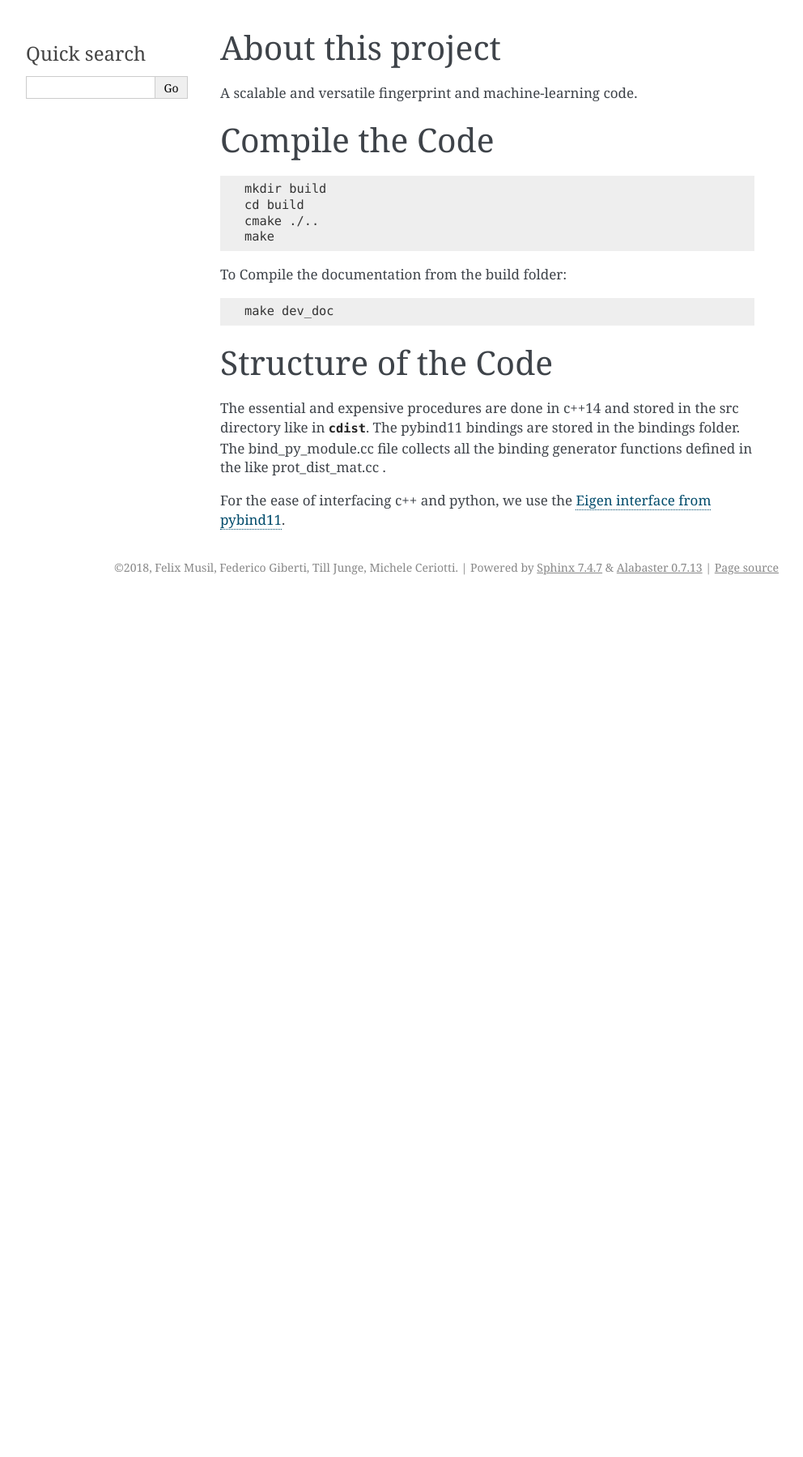
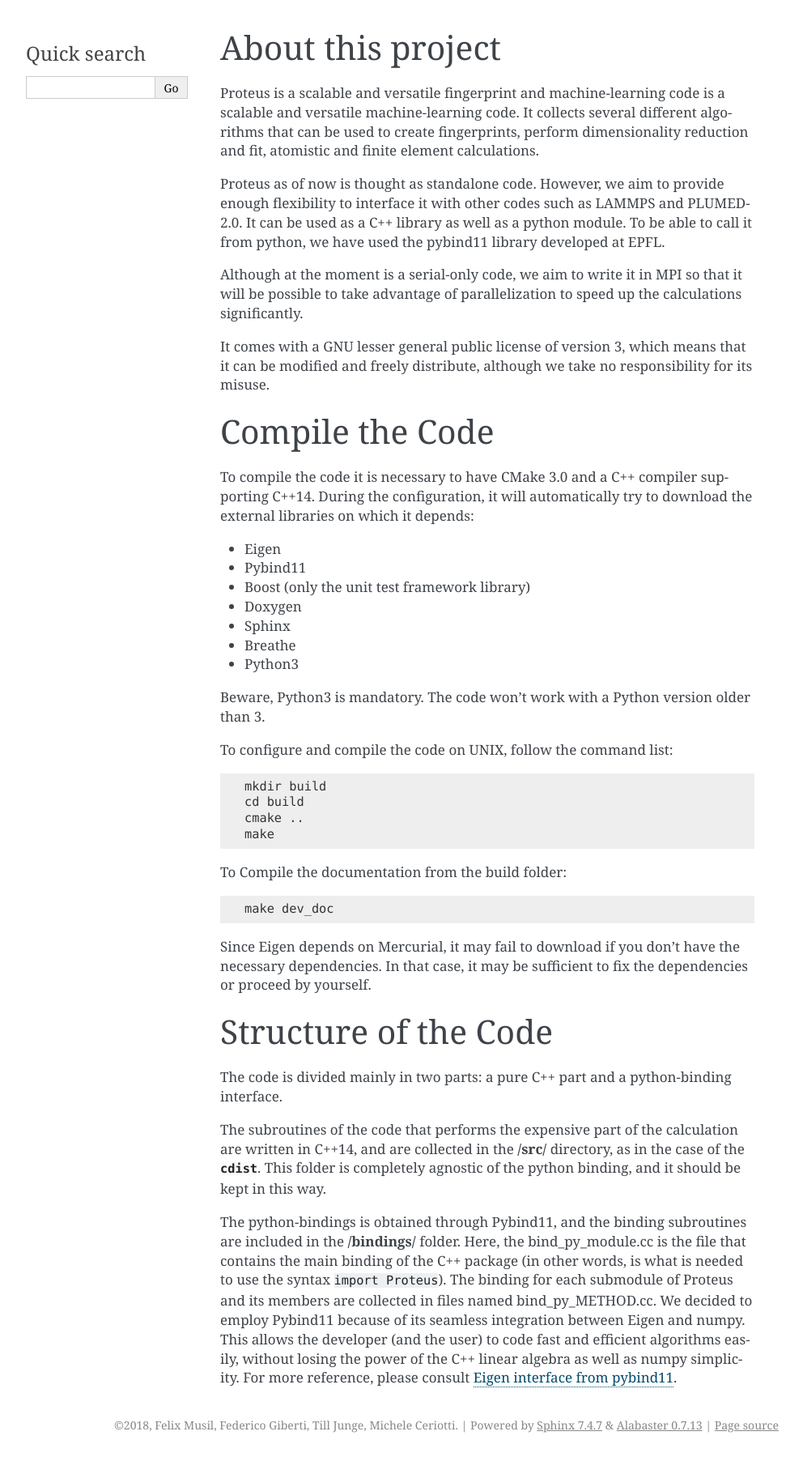
Before and after one commit to lab-cosmo/librascal, a Sphinx documentation site: the page built from docs/source/intro.rst, in a window 1280 px wide. Shown: the whole page at 81% size, without its empty margins (148-1140 px from the left). Built offline with Sphinx 7.4.7, drawn with Linux system fonts in a browser that asks for light colours; before the commit the page ends 900 px from its top, so only the background shows below that.

```diff
--- a/docs/source/index.rst
+++ b/docs/source/index.rst
@@ -20,7 +20,7 @@ Welcome to Proteus's documentation!
 Indices and tables
 ==================
 
-* :ref:`intro`
+* :ref:`_introduction`
 * :ref:`genindex`
 * :ref:`modindex`
 * :ref:`search`
--- a/docs/source/intro.rst
+++ b/docs/source/intro.rst
@@ -1,17 +1,43 @@
+.. _introduction:
+
 About this project
 ==================
 
-A scalable and versatile fingerprint and machine-learning code.
+Proteus is a scalable and versatile fingerprint and machine-learning code is a scalable and versatile machine-learning code. It collects several different algorithms that can be used to create fingerprints, perform dimensionality reduction and fit, atomistic and finite element calculations.
+
+Proteus as of now is thought as standalone code. However, we aim to provide enough flexibility to interface it with other codes such as LAMMPS and PLUMED-2.0. It can be used as a C++ library as well as a python module. To be able to call it from python, we have used the pybind11 library developed at EPFL.
+
+Although at the moment is a serial-only code, we aim to write it in MPI so that it will be possible to take advantage of parallelization to speed up the calculations significantly.
+
+It comes with a GNU lesser general public license of version 3, which means that it can be modified and freely distribute, although we take no responsibility for its misuse.
+
 
 Compile the Code
 ================
+
+To compile the code it is necessary to have CMake 3.0 and a C++ compiler supporting C++14. During the configuration, it will automatically try to download the external libraries on which it depends:
+
+
+- Eigen
+- Pybind11
+- Boost (only the unit test framework  library)
+- Doxygen
+- Sphinx
+- Breathe
+- Python3
+
+Beware, Python3 is mandatory. The code won't work with a Python version older than 3.
+
+
+To configure and compile the code on UNIX, follow the command list:
 
 .. code-block:: console
 
   mkdir build
   cd build
-  cmake ./..
+  cmake ..
   make
+
 
 To Compile the documentation from the build folder:
 
@@ -19,11 +45,15 @@ To Compile the documentation from the build folder:
 
   make dev_doc
 
+Since Eigen depends on Mercurial, it may fail to download if you don't have the necessary dependencies. In that case, it may be sufficient to fix the dependencies or proceed by yourself.
+
+.. _code_structure:
 
 Structure of the Code
 =====================
 
-The essential and expensive procedures are done in c++14 and stored in the src directory like in :cpp:func:`cdist <cdist>`.
-The pybind11 bindings are stored in the bindings folder. The bind_py_module.cc file collects all the binding generator functions defined in the like prot_dist_mat.cc .
+The code is divided mainly in two parts: a pure C++ part and a python-binding interface.
 
-For the ease of interfacing c++ and python, we use the `Eigen interface from pybind11 <http://pybind11.readthedocs.io/en/stable/advanced/cast/eigen.html?highlight=eigen#pass-by-reference>`_.
+The subroutines of the code that performs the expensive part of the calculation are written in C++14, and are collected in the **/src/** directory, as in the case of the :cpp:func:`cdist <cdist>`. This folder is completely agnostic of the python binding, and it should be kept in this way.
+
+The python-bindings is obtained through Pybind11, and the binding subroutines are included in the **/bindings/** folder. Here, the bind_py_module.cc is the file that contains the main binding of the C++ package (in other words, is what is needed to use the syntax ``import Proteus``). The binding for each submodule of Proteus and its members are collected in files named bind_py_METHOD.cc. We decided to employ Pybind11 because of its seamless integration between Eigen and numpy. This allows the developer (and the user) to code fast and efficient algorithms easily, without losing the power of the C++ linear algebra as well as numpy simplicity. For more reference, please consult `Eigen interface from pybind11 <http://pybind11.readthedocs.io/en/stable/advanced/cast/eigen.html?highlight=eigen#pass-by-reference>`_.
```
Also changed, not shown: docs/source/how_to.rst (+22 -6 lines).
